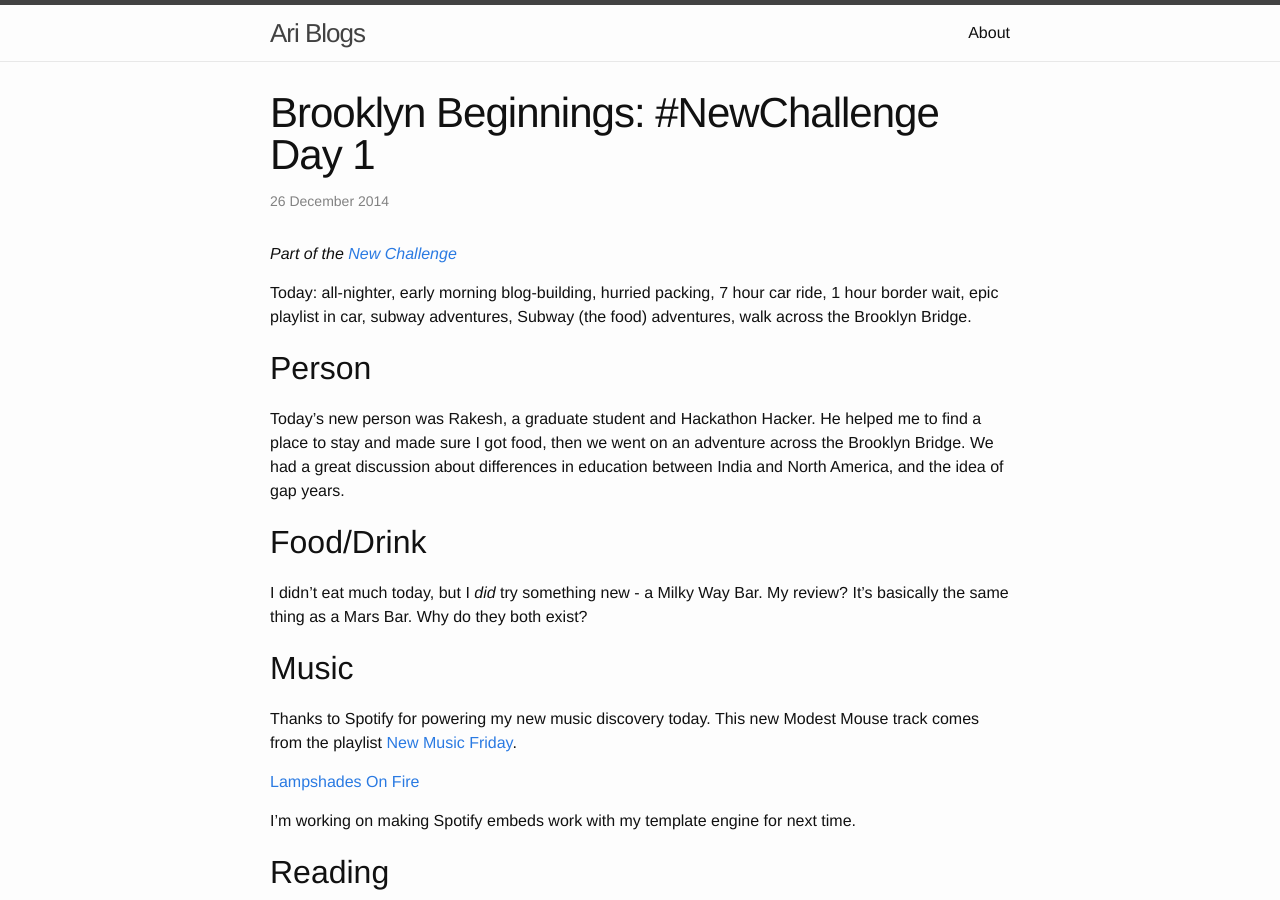
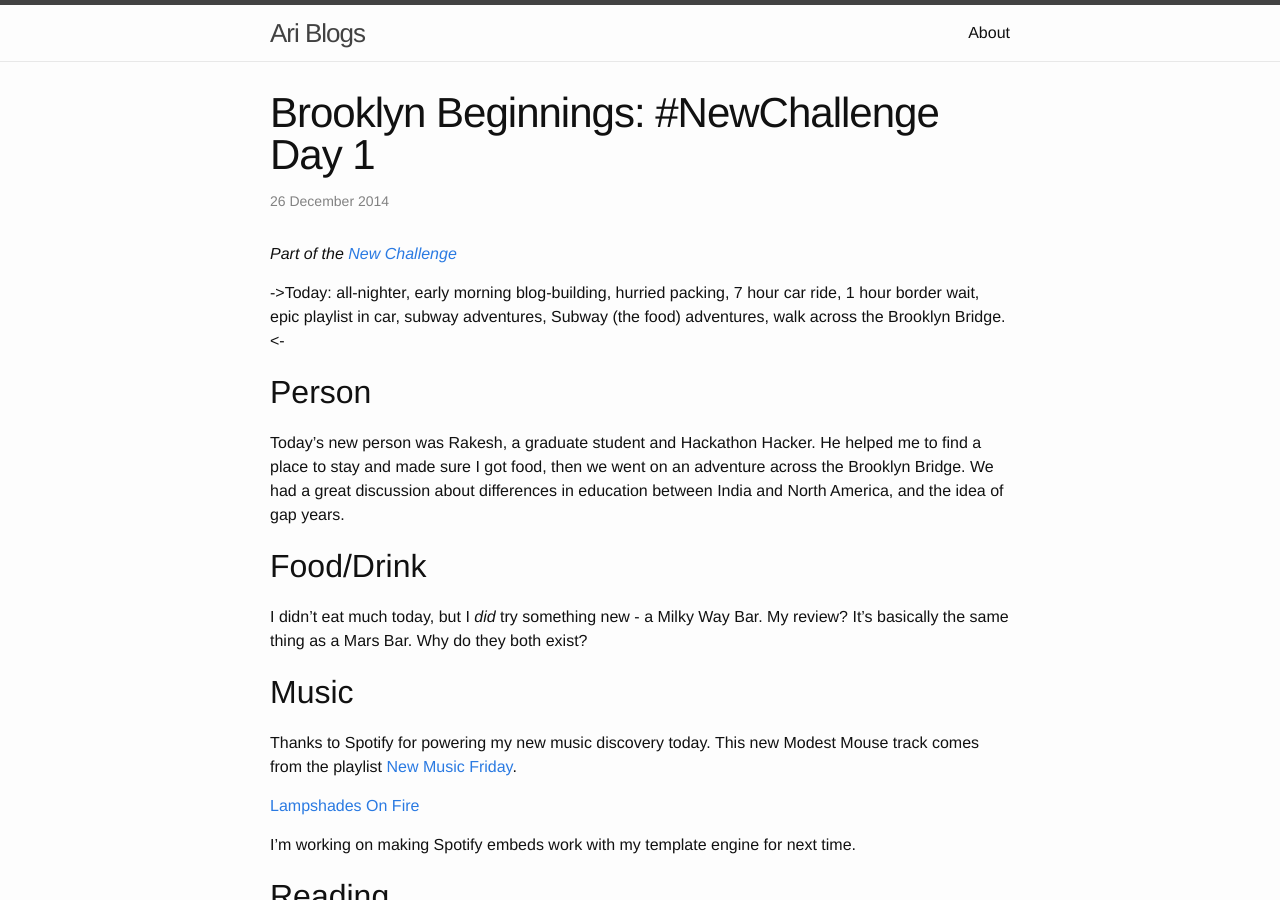
Before and after one commit to arirawr/blog, a Jekyll site: the page built from _posts/2014-12-26-newchallenge-1.markdown, in a window 1280 px wide and 900 px high. Built offline with Jekyll 4.4.1, drawn with Linux system fonts in a browser that asks for light colours; comment, search, counter and statistics services are not loaded; part of the change alters nothing that is shown.

```diff
--- a/_posts/2014-12-26-newchallenge-1.markdown
+++ b/_posts/2014-12-26-newchallenge-1.markdown
@@ -6,7 +6,7 @@ date: 2014-12-26 23:30:00
 
 _Part of the [New Challenge][nc]_
 
-Today: all-nighter, early morning blog-building, hurried packing, 7 hour car ride, 1 hour border wait, epic playlist in car, subway adventures, Subway (the food) adventures, walk across the Brooklyn Bridge.
+->Today: all-nighter, early morning blog-building, hurried packing, 7 hour car ride, 1 hour border wait, epic playlist in car, subway adventures, Subway (the food) adventures, walk across the Brooklyn Bridge.<-
 
 ##Person
 Today's new person was Rakesh, a graduate student and Hackathon Hacker. He helped me to find a place to stay and made sure I got food, then we went on an adventure across the Brooklyn Bridge. We had a great discussion about differences in education between India and North America, and the idea of gap years.
```
